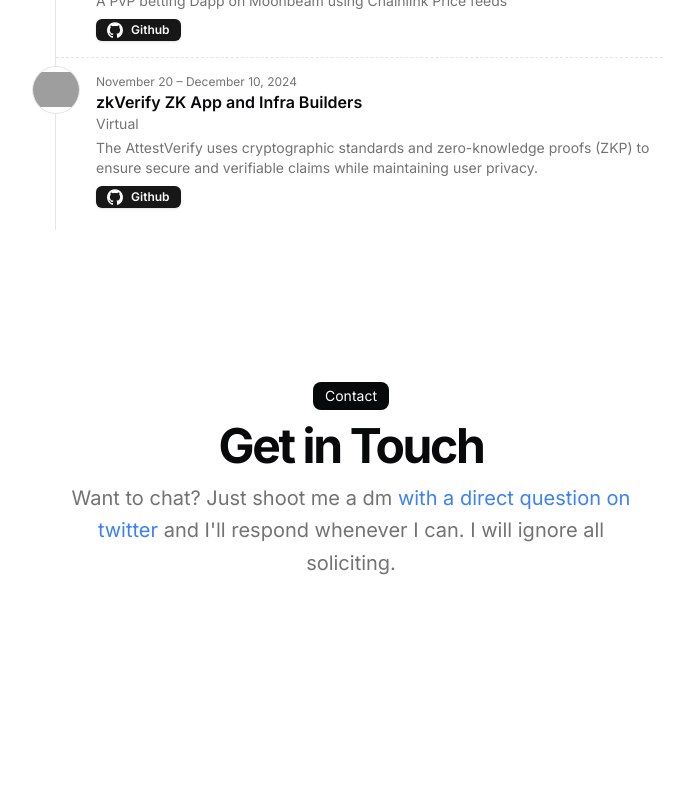
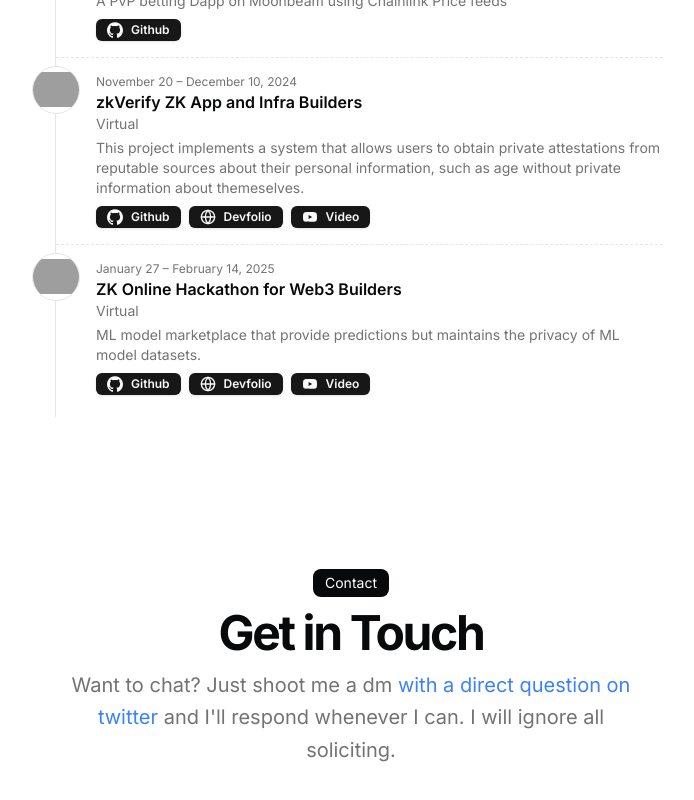
Before and after one commit to whoisgautxm/Portfolio_website, a Next.js app: page / in a window 1280 px wide. Shown: the part 2763-3563 px from the top of the page, without its empty margins (289-983 px from the left). Before the commit the page ends 3492 px from the top, so only its background shows below. Built offline with nearby package versions, Linux system fonts and the light colour scheme; grey boxes are pictures that could not be loaded.

Commit message:
hackathons updated

```diff
--- a/src/data/resume.tsx
+++ b/src/data/resume.tsx
@@ -12,14 +12,7 @@ export const DATA = {
   summary:
     "I am a 3rd year undergraduate student at IIT Delhi. Figuring out how to contribute to Open Source projects related to ZK-VMs,Zk-Email,Zk-p2p.",
   avatarUrl: "/me.jpg",
-  skills: [
-    "React",
-    "Python",
-    "Solidity",
-    "Rust",
-    "Circom",
-    "Halo2"
-  ],
+  skills: ["React", "Python", "Solidity", "Rust", "Circom", "Halo2"],
   contact: {
     email: "whoisgautxm@gmail.com",
     tel: "+91 7906104503",
@@ -34,7 +27,6 @@ export const DATA = {
       },
     },
   },
-
 
   education: [
     {
@@ -53,10 +45,7 @@ export const DATA = {
       active: true,
       description:
         "This project tackles a problem outlined by the EAS team as part of their developer tool track. We created a web application that leverages the RISC Zero VM to generate a Zero Knowledge Proof for attestation data, using the attestation UID. Both the proof generation and verification are handled locally on the user's system",
-      technologies: [
-        "Rust",
-        "RISC0 VM"
-      ],
+      technologies: ["Rust", "RISC0 VM"],
       links: [
         {
           type: "Source",
@@ -74,9 +63,7 @@ export const DATA = {
       active: true,
       description:
         "[Tachyon](https://github.com/kroma-network/tachyon) is a ZK prover written in C++. Tachyon is very fast in proof generation and verification comapred to Rapid-Snark. I had added benchmarking functionality to prover_main.cc . Further Details you can see in this [PR](https://github.com/kroma-network/tachyon/pull/452)",
-      technologies: [
-        "C++"
-      ],
+      technologies: ["C++"],
       links: [
         {
           type: "Source",
@@ -94,9 +81,7 @@ export const DATA = {
       active: true,
       description:
         "Currently I am working on this project. I am changing the ZK prover of ZK email from Rapid-Snark to Tachyon. This is the [issue](https://github.com/zkemail/email-wallet/issues/75)",
-      technologies: [
-        "Docker",
-      ],
+      technologies: ["Docker"],
       links: [
         {
           type: "Source",
@@ -113,12 +98,7 @@ export const DATA = {
       active: true,
       description:
         "This project is an implementation of an image authentication scheme using blockchain and Merkle tree mechanisms, developed in Rust. It is based on the [research paper](https://www.mdpi.com/1999-5903/11/7/149) 'An Image Authentication Scheme Using Merkle Tree Mechanisms' by Gaurav Malav and A. K. Sarje, published in Future Internet.",
-      technologies: [
-        "Rust",
-        "IPFS",
-        "Merkle Trees",
-        "Blockchain"
-      ],
+      technologies: ["Rust", "IPFS", "Merkle Trees", "Blockchain"],
       links: [
         {
           type: "Source",
@@ -128,8 +108,7 @@ export const DATA = {
       ],
       image: "https://i.postimg.cc/3NHqCCq1/image-auth.png",
       video: "",
-    }
-
+    },
   ],
   hackathons: [
     {
@@ -138,18 +117,18 @@ export const DATA = {
       location: "Virtual",
       description:
         "We are making a developer tool that  creates ZKP of the attestations from EAS . We had used the RISC Zero ZKVM for proof generation and verification.",
-      image:
-        "https://postimg.cc/xkZxNSHD",
+      image: "https://postimg.cc/xkZxNSHD",
       links: [
         {
           title: "SuperHack",
           icon: <Icons.globe className="h-4 w-4" />, // Add a globe or any other appropriate icon
           href: "https://ethglobal.com/showcase/zkattestify-1jxe4",
-        },{
+        },
+        {
           title: "Github",
           icon: <Icons.github className="h-4 w-4" />,
-          href : "https://github.com/whoisgautxm/ZkAttestifyLocal"
-        }
+          href: "https://github.com/whoisgautxm/ZkAttestifyLocal",
+        },
       ],
     },
     {
@@ -158,13 +137,13 @@ export const DATA = {
       location: "Offline",
       description:
         "This sophisticated decentralized application (dApp) represents a cutting-edge platform for the creation, trading, and management of meme-inspired cryptocurrency tokens.",
-      image:
-        "https://postimg.cc/xkZxNSHD",
-      links: [{
+      image: "https://postimg.cc/xkZxNSHD",
+      links: [
+        {
           title: "Github",
           icon: <Icons.github className="h-4 w-4" />,
-          href : "https://github.com/whoisgautxm/neox-pump"
-        }
+          href: "https://github.com/whoisgautxm/neox-pump",
+        },
       ],
     },
     {
@@ -173,31 +152,33 @@ export const DATA = {
       location: "Virtual",
       description:
         "A Decentralized Fiat-to-Crypto Escrow System Powered by Aligned Layer",
-      image:
-        "https://postimg.cc/xkZxNSHD",
-      links: [{
+      image: "https://postimg.cc/xkZxNSHD",
+      links: [
+        {
           title: "Aligned Builders Hackathon",
           icon: <Icons.globe className="h-4 w-4" />, // Add a globe or any other appropriate icon
           href: "https://x.com/alignedlayer/status/1862163895542263824",
-      },{
+        },
+        {
           title: "Github",
           icon: <Icons.github className="h-4 w-4" />,
-          href : "https://github.com/Shivannsh/ZkSetu"
-        }
+          href: "https://github.com/Shivannsh/ZkSetu",
+        },
       ],
-    }, {
+    },
+    {
       title: "Polkadot Hacker House",
       dates: "November 26 – December 3, 2024",
       location: "Offline",
       description:
         "A PvP betting Dapp on Moonbeam using Chainlink Price feeds ",
-      image:
-        "https://postimg.cc/xkZxNSHD",
-      links: [{
+      image: "https://postimg.cc/xkZxNSHD",
+      links: [
+        {
           title: "Github",
           icon: <Icons.github className="h-4 w-4" />,
-          href : "https://github.com/whoisgautxm/PvP-Betting-Frontend"
-        }
+          href: "https://github.com/whoisgautxm/PvP-Betting-Frontend",
+        },
       ],
     },
     {
@@ -205,15 +186,50 @@ export const DATA = {
       dates: "November 20 – December 10, 2024",
       location: "Virtual",
       description:
-        "The AttestVerify uses cryptographic standards and zero-knowledge proofs (ZKP) to ensure secure and verifiable claims while maintaining user privacy.",
-      image:
-        "https://postimg.cc/xkZxNSHD",
-      links: [{
+        "This project implements a system that allows users to obtain private attestations from reputable sources about their personal information, such as age without private information about themeselves.",
+      image: "https://postimg.cc/xkZxNSHD",
+      links: [
+        {
           title: "Github",
           icon: <Icons.github className="h-4 w-4" />,
-          href : "https://github.com/whoisgautxm/AttestVerify"
-        }
+          href: "https://github.com/whoisgautxm/AttestVerify",
+        },
+        {
+          title: "Devfolio",
+          icon: <Icons.globe className="h-4 w-4" />,
+          href: "https://devfolio.co/projects/attestverify-16f9",
+        },
+        {
+          title: "Video",
+          icon: <Icons.youtube className="h-4 w-4" />,
+          href: "https://youtu.be/6f-EMcdC62Q",
+        },
       ],
-    },]
-
+    },
+    {
+      title: "ZK Online Hackathon for Web3 Builders",
+      dates: "January 27 – February 14, 2025",
+      location: "Virtual",
+      description:
+        "ML model marketplace that provide predictions but maintains the privacy of ML model datasets.",
+      image: "https://postimg.cc/xkZxNSHD",
+      links: [
+        {
+          title: "Github",
+          icon: <Icons.github className="h-4 w-4" />,
+          href: "https://github.com/whoisgautxm/ShadowML",
+        },
+        {
+          title: "Devfolio",
+          icon: <Icons.globe className="h-4 w-4" />,
+          href: "https://devfolio.co/projects/shadowml-e8e2",
+        },
+        {
+          title: "Video",
+          icon: <Icons.youtube className="h-4 w-4" />,
+          href: "https://www.youtube.com/watch?v=AfbtoJ8n_EQ",
+        },
+      ],
+    },
+  ],
 } as const;
```
Lines whose indentation alone changed are shown as unchanged.
